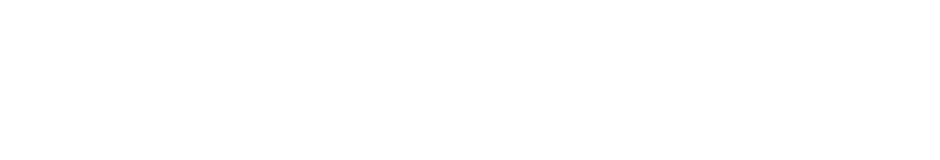
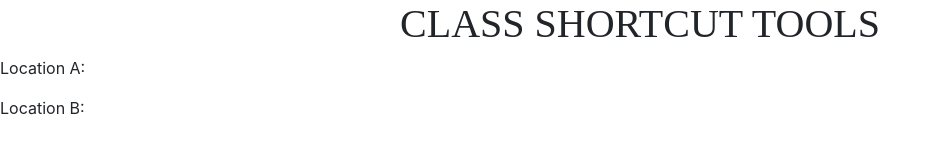
Before and after one commit to g-bu/ProjectTeam8, a plain HTML site: page page3extra.html in a window 1280 px wide. Shown: the whole page, without its empty margins (0-940 px from the left). Drawn offline with nearby package versions, Linux system fonts and the light colour scheme.

Commit message:
Style sheets, Nov 7th

```diff
--- a/index.html
+++ b/index.html
@@ -4,7 +4,8 @@
 <head>
   <meta charset="Utf-8">
   <meta title="Class Shortcut Tools">
-  <link rel="stylesheet" type="text/css" href="/styles/styles.css">
+  <link href="https://fonts.googleapis.com/css?family=PT+Sans&display=swap" rel="stylesheet">
+
   <!-- Bootstrap for Mobile-first -->
   <meta name="viewport" content="width=device-width, initial-scale=1, shrink-to-fit=no">
   <link rel="stylesheet" href="https://maxcdn.bootstrapcdn.com/bootstrap/4.3.1/css/bootstrap.min.css">
@@ -12,7 +13,7 @@
   <script src="https://cdnjs.cloudflare.com/ajax/libs/popper.js/1.14.7/umd/popper.min.js"></script>
   <script src="https://maxcdn.bootstrapcdn.com/bootstrap/4.3.1/js/bootstrap.min.js"></script>
 
-  <link rel="stylesheet" type="text/css" href="styles/styles.css" />
+  <link rel="stylesheet" type="text/css" href="styles/index.css" />
 
   <script src="https://www.gstatic.com/firebasejs/7.2.2/firebase-app.js"></script>
   <!-- Add Firebase products that you want to use -->
--- a/page3extra.html
+++ b/page3extra.html
@@ -0,0 +1,23 @@
+<!DOCTYPE html>
+<html>
+
+<head>
+  <title>Navigation Screen</title>
+  <meta charset="Utf-8">
+  <link rel="stylesheet" type="text/css" href="styles/page3extra.css" />
+
+  <!-- Bootstrap for Mobile-first -->
+  <meta name="viewport" content="width=device-width, initial-scale=1, shrink-to-fit=no">
+  <link rel="stylesheet" href="https://maxcdn.bootstrapcdn.com/bootstrap/4.3.1/css/bootstrap.min.css">
+  <script src="https://ajax.googleapis.com/ajax/libs/jquery/3.4.1/jquery.min.js"></script>
+  <script src="https://cdnjs.cloudflare.com/ajax/libs/popper.js/1.14.7/umd/popper.min.js"></script>
+  <script src="https://maxcdn.bootstrapcdn.com/bootstrap/4.3.1/js/bootstrap.min.js"></script>
+</head>
+
+<body>
+  <h1> CLASS SHORTCUT TOOLS</h1>
+  <p>Location A: </p>
+  <p>Location B: </p>
+</body>
+
+</html>
--- /dev/null
+++ b/styles/index.css
@@ -0,0 +1,13 @@
+body, head {
+    margin: 0;
+    padding: 0;
+}
+#container{
+    background-color: #4046A1;
+    color:#5FC5FA;
+}
+h1 {
+    font-family: 'PT Sans', sans-serif;
+    font-weight: 800;
+    text-align: center;
+}
--- a/Styles/styles.css
+++ b/styles/main.css
@@ -4,8 +4,9 @@ body, head {
 }
 #container{
     background-color: #4046A1;
+    color:#5FC5FA;
 }
 h1 {
+    font-family:Baskerville;
     text-align: center;
-    color:#5FC5FA;
 }
--- /dev/null
+++ b/styles/page2.css
@@ -0,0 +1,13 @@
+body, head {
+    margin: 0;
+    padding: 0;
+}
+#container{
+    background-color: #4046A1;
+    color:#5FC5FA;
+
+}
+h1 {
+    font-family:Baskerville;
+    text-align: center;
+}
--- /dev/null
+++ b/styles/page3.css
@@ -0,0 +1,13 @@
+body, head {
+    margin: 0;
+    padding: 0;
+}
+#container{
+    background-color: #4046A1;
+    color:#5FC5FA;
+
+}
+h1 {
+    font-family:Baskerville;
+    text-align: center;
+}
--- /dev/null
+++ b/styles/page3extra.css
@@ -0,0 +1,12 @@
+body, head {
+    margin: 0;
+    padding: 0;
+}
+#container{
+    background-color: #4046A1;
+    color:#5FC5FA;
+}
+h1 {
+    font-family:Baskerville;
+    text-align: center;
+}
--- /dev/null
+++ b/styles/page4.css
@@ -0,0 +1,12 @@
+body, head {
+    margin: 0;
+    padding: 0;
+}
+#container{
+    background-color: #4046A1;
+    color:#5FC5FA;
+}
+h1 {
+    font-family:Baskerville;
+    text-align: center;
+}
```
Also changed, not shown: main.html (+1 -1 lines), page2.html (+1 -0 lines), page3.html (+1 -0 lines), page4.html (+2 -0 lines).
